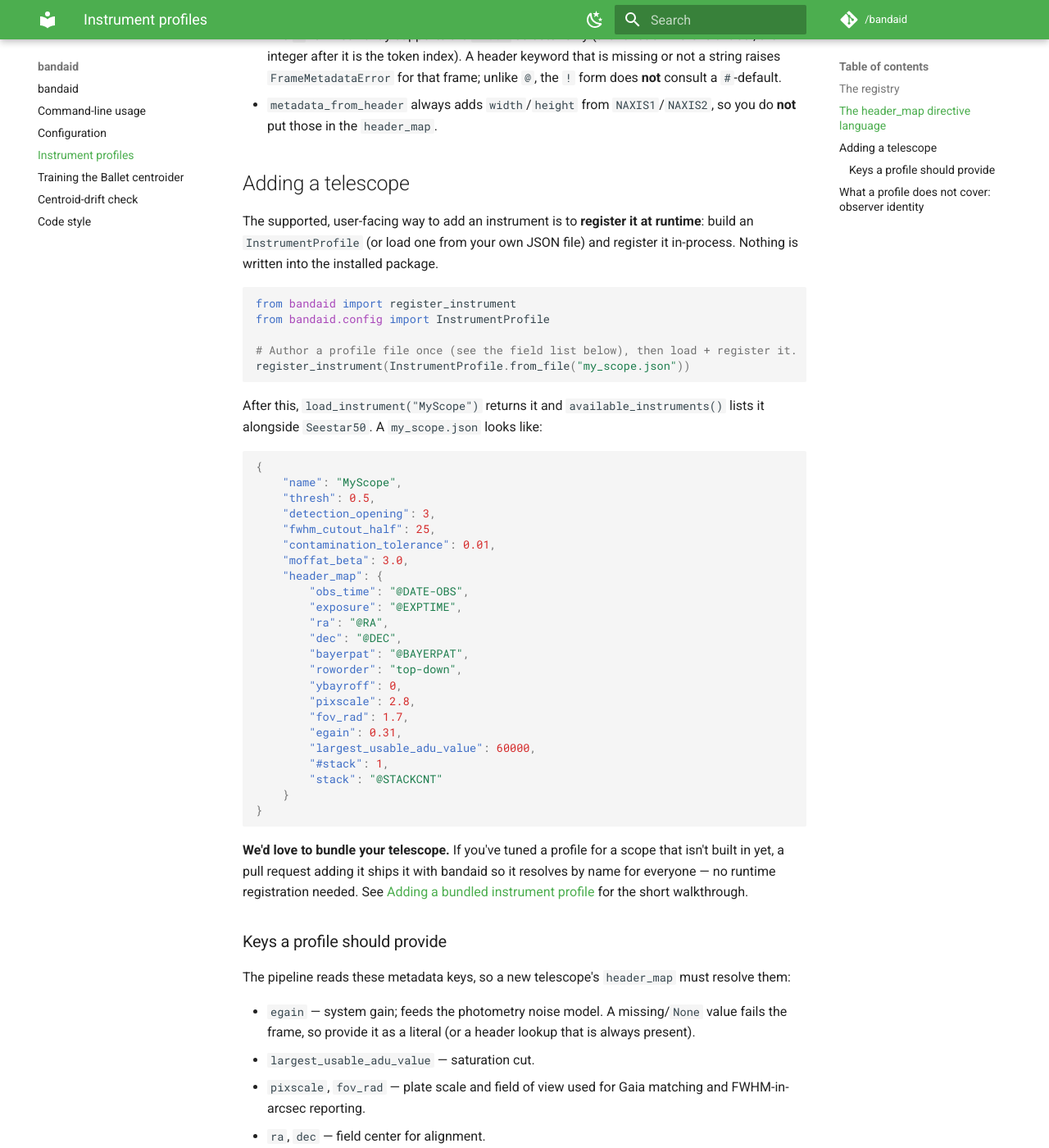
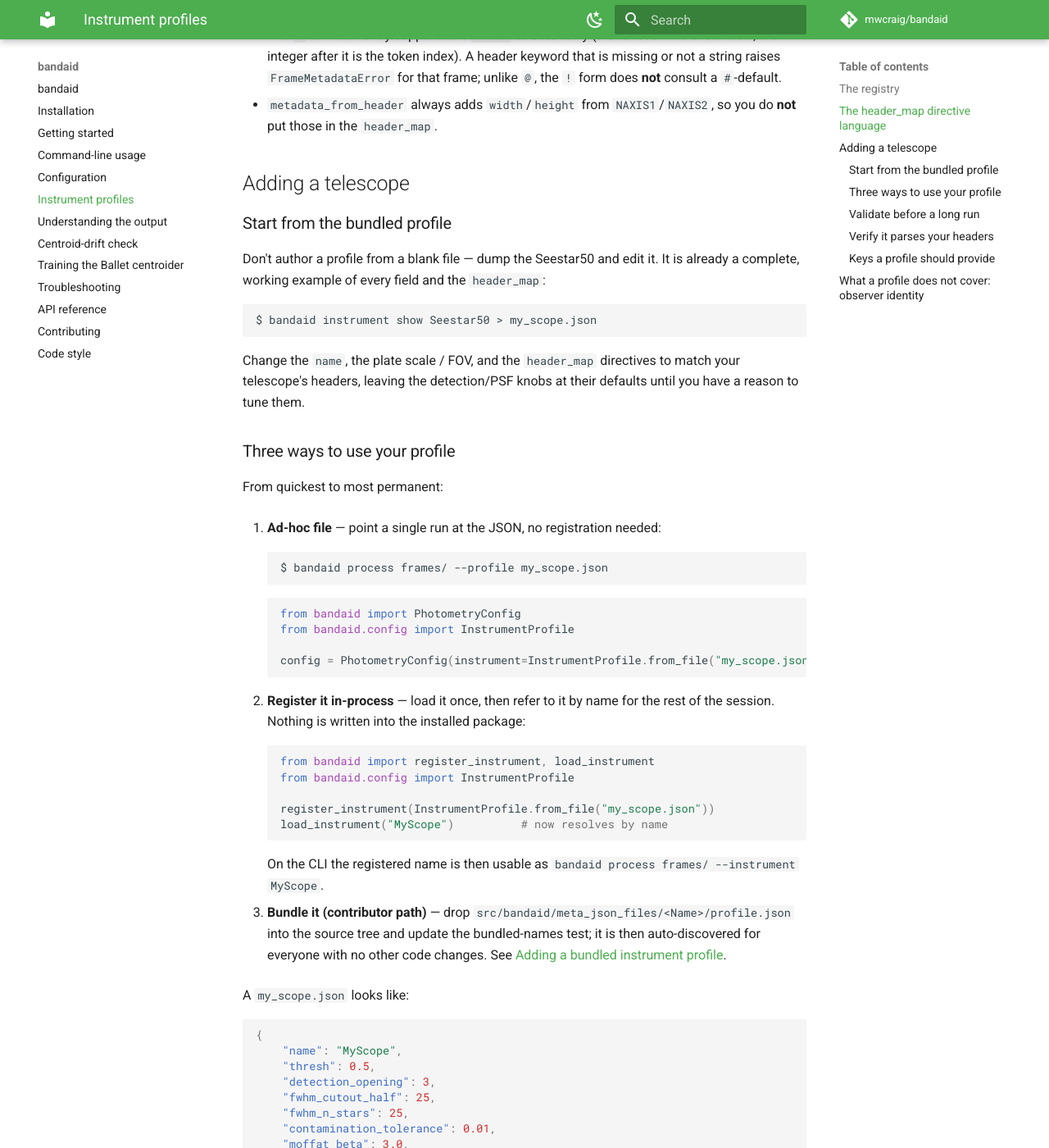
Before and after one commit to mwcraig/bandaid, an MkDocs documentation site: the page built from docs/instrument_profiles.md, in a window 1280 px wide and 1400 px high, scrolled down 1628 px. Shown: the whole window at 82% size. Built offline with MkDocs 1.6.1 and Material for MkDocs 9.7.7, drawn with Linux system fonts in a browser that asks for light colours; comment, search, counter and statistics services are not loaded; some of the changed text lies outside the part shown.

Commit message:
Implement the bandaid user-documentation outline
Build out the task-oriented MkDocs site from documentation_outline.md:

- New pages: installation, getting_started, outputs, troubleshooting, api.
- Rewrite the cookiecutter index.md and README.md (drop hello_world(),
  the badge TODO, and "describe what it does"); lead with the three-idea
  mental model (Gaia forced photometry, prepare/process batch model,
  output shape).
- Fix mkdocs.yml repo_url/repo_name/social link to mwcraig/bandaid.
- Update .pages nav for the new pages + contributing.
- configuration.md: add the fwhm_n_stars row; command_line.md: add the
  -v/--verbose row; instrument_profiles.md: start-from-bundled, three
  ways to use a profile, validate/verify; mark training page advanced.

Corrected against the code while writing:
- Output is one .star file PER FRAME (a StarListSet bundling one StarList
  per Bayer filter), not one file per filter; per-star fields are only
  x/y/ra/dec/tot_count/count_err/bkgd_count/peak_count. sky/snr/
  centroid_drift live on the in-memory table, not the written file.
- Contamination: targets are dropped at prepare_batch; no contaminated
  column is written (corrects the old "not wired in" wording).

mkdocs build --strict passes with zero warnings.

Co-Authored-By: Claude Opus 4.8 <noreply@anthropic.com>
Claude-Session: https://claude.ai/code/session_01HzKWUca3KVMmAqFjLhyNRU

````diff
--- /dev/null
+++ b/docs/getting_started.md
@@ -0,0 +1,98 @@
+# Getting started
+
+This is the ~10-minute end-to-end run: point bandaid at a folder of Seestar
+frames and read the photometry back out. If you have not installed it yet, see
+[Installation](installation.md).
+
+## Three ideas to keep in mind
+
+bandaid works a little differently from a "detect the stars in my image" tool.
+Three ideas explain almost everything you'll see:
+
+1. **Positions come from Gaia, not from your image.** bandaid does *forced*
+    photometry: it measures flux at the positions of a magnitude-limited Gaia
+    catalog rather than detecting your own sources. You do not give it a target
+    list — it builds one from Gaia for wherever the telescope was pointed.
+1. **It works in batches.** One slow preparation pass on the first frame
+    (`prepare_batch`) sets up the Gaia catalog, plate scale, field of view, Bayer
+    masks, and centroiding model; then a fast per-frame loop (`process_batch`)
+    reuses all of that for every remaining frame.
+1. **The output is one `.star` file per frame** — each file bundles a separate
+    star list for every Bayer filter (red/green/blue, plus a luminance channel) —
+    plus a single `qa_manifest.csv` summarizing the whole run.
+
+## Run it (CLI)
+
+Point `bandaid process` at a directory of frames and give it somewhere to write:
+
+```bash
+$ bandaid process night-of-2026-06-27/ -o out/ -v
+```
+
+`-v` streams per-frame progress so you can watch the batch move (use `-vv` for
+debug detail). The first frame takes the longest — that is the once-per-batch
+preparation from idea 2 — and the rest follow quickly.
+
+## What lands in `out/`
+
+```text
+out/
+├── frame_0001.star      # one file per frame; bundles all Bayer filters inside
+├── frame_0002.star
+│   ...
+└── qa_manifest.csv      # one row per input frame
+```
+
+You get **one `.star` file per frame** that processed cleanly, plus one
+`qa_manifest.csv` for the run. Each `.star` file is a JSON document holding a
+separate star list for each Bayer filter — red (`TR`), green (`TG`), blue
+(`TB`), and a full-frame luminance channel (`L4`) unless you pass
+`--no-append-l4`. The per-star fields are covered in
+[Understanding the output](outputs.md).
+
+## Read the QA manifest
+
+`qa_manifest.csv` has one row per input frame and is the fastest way to sanity-
+check a night. The columns:
+
+| Column         | What it tells you                                                |
+| -------------- | ---------------------------------------------------------------- |
+| `file`         | The input frame.                                                 |
+| `status`       | `ok`, `skipped: <reason>`, or `error: <type>`.                   |
+| `n_detected`   | How many stars were detected in the frame.                       |
+| `sky_median`   | Median sky background — climbs as clouds or moonlight roll in.   |
+| `fwhm`         | Measured FWHM (seeing). A spike flags a soft/trailed frame.      |
+| `wcs_solved`   | Whether a WCS was solved (`False` on a plate-solve failure).     |
+| `n_good_stars` | Stars that survived photometry filtering and reached the output. |
+
+A healthy night is mostly `status=ok` with steady `fwhm` and `sky_median`. Rows
+with `status` other than `ok`, or a sudden jump in `fwhm`/`sky_median`, point you
+straight at the bad frames — see [Troubleshooting](troubleshooting.md).
+
+## The same run from Python
+
+The CLI is a thin wrapper over one function, `photometer_frames`:
+
+```python
+from bandaid import photometer_frames
+
+frames, results = photometer_frames(
+    "night-of-2026-06-27/",
+    output_dir="out/",
+)
+# frames  -> the expanded, sorted list of input frames
+# results -> {input frame: written .star path} for each frame that succeeded
+```
+
+`photometer_frames` does the same file expansion, `prepare_batch`, and
+`process_batch` the CLI runs. Pass `config=` to tune it (see
+[Configuration](configuration.md)) or `weights=` to use your own Ballet weights.
+
+## Where to go next
+
+- **[Configuration](configuration.md)** — the knobs an intermediate user
+    actually changes (aperture sizes, Gaia magnitude limit, drift cuts).
+- **[Instrument profiles](instrument_profiles.md)** — point bandaid at a
+    telescope other than the Seestar50.
+- **[Understanding the output](outputs.md)** — what every `.star` and
+    `qa_manifest.csv` column means, and how to spot untrustworthy measurements.
--- a/docs/instrument_profiles.md
+++ b/docs/instrument_profiles.md
@@ -4,7 +4,8 @@ An **instrument profile** is bandaid's model of a single telescope. It bundles
 the two telescope-specific things the pipeline needs:
 
 - the **detection / PSF tuning** knobs (`thresh`, `detection_opening`,
-    `fwhm_cutout_half`, `contamination_tolerance`, `moffat_beta`), and
+    `fwhm_cutout_half`, `fwhm_n_stars`, `contamination_tolerance`, `moffat_beta`),
+    and
 - the **header map** — a small mapping that tells the pipeline how to read that
     telescope's per-frame FITS headers into the metadata it needs.
 
@@ -69,20 +70,57 @@ Notes:
 
 ## Adding a telescope
 
-The supported, user-facing way to add an instrument is to **register it at
-runtime**: build an `InstrumentProfile` (or load one from your own JSON file) and
-register it in-process. Nothing is written into the installed package.
+### Start from the bundled profile
 
-```python
-from bandaid import register_instrument
-from bandaid.config import InstrumentProfile
+Don't author a profile from a blank file — dump the Seestar50 and edit it. It is
+already a complete, working example of every field and the `header_map`:
 
-# Author a profile file once (see the field list below), then load + register it.
-register_instrument(InstrumentProfile.from_file("my_scope.json"))
+```bash
+$ bandaid instrument show Seestar50 > my_scope.json
 ```
 
-After this, `load_instrument("MyScope")` returns it and `available_instruments()`
-lists it alongside `Seestar50`. A `my_scope.json` looks like:
+Change the `name`, the plate scale / FOV, and the `header_map` directives to match
+your telescope's headers, leaving the detection/PSF knobs at their defaults until
+you have a reason to tune them.
+
+### Three ways to use your profile
+
+From quickest to most permanent:
+
+1. **Ad-hoc file** — point a single run at the JSON, no registration needed:
+
+    ```bash
+    $ bandaid process frames/ --profile my_scope.json
+    ```
+
+    ```python
+    from bandaid import PhotometryConfig
+    from bandaid.config import InstrumentProfile
+
+    config = PhotometryConfig(instrument=InstrumentProfile.from_file("my_scope.json"))
+    ```
+
+1. **Register it in-process** — load it once, then refer to it by name for the
+    rest of the session. Nothing is written into the installed package:
+
+    ```python
+    from bandaid import register_instrument, load_instrument
+    from bandaid.config import InstrumentProfile
+
+    register_instrument(InstrumentProfile.from_file("my_scope.json"))
+    load_instrument("MyScope")          # now resolves by name
+    ```
+
+    On the CLI the registered name is then usable as
+    `bandaid process frames/ --instrument MyScope`.
+
+1. **Bundle it (contributor path)** — drop
+    `src/bandaid/meta_json_files/<Name>/profile.json` into the source tree and
+    update the bundled-names test; it is then auto-discovered for everyone with no
+    other code changes. See
+    [Adding a bundled instrument profile](contributing.md#adding-a-bundled-instrument-profile).
+
+A `my_scope.json` looks like:
 
 ```json
 {
@@ -90,6 +128,7 @@ lists it alongside `Seestar50`. A `my_scope.json` looks like:
     "thresh": 0.5,
     "detection_opening": 3,
     "fwhm_cutout_half": 25,
+    "fwhm_n_stars": 25,
     "contamination_tolerance": 0.01,
     "moffat_beta": 3.0,
     "header_map": {
@@ -115,6 +154,34 @@ that isn't built in yet, a pull request adding it ships it with bandaid so it
 resolves by name for everyone — no runtime registration needed. See
 [Adding a bundled instrument profile](contributing.md#adding-a-bundled-instrument-profile)
 for the short walkthrough.
+
+### Validate before a long run
+
+Catch a typo before it fails deep in an overnight batch. Validate the profile (as
+part of a full config) up front:
+
+```bash
+$ bandaid config validate my_config.json
+```
+
+`InstrumentProfile.from_file` raises the same Pydantic errors directly. The common
+ones are out-of-range values — `thresh`, `contamination_tolerance`, and
+`moffat_beta` must be `> 0`; `detection_opening`, `fwhm_cutout_half`, and
+`fwhm_n_stars` must be `>= 1`.
+
+### Verify it parses your headers
+
+Validation checks the profile's *shape*, not that its `header_map` matches your
+FITS files. Confirm the directives actually resolve by running a **single frame**
+with `-vv` and checking that metadata (pixel scale, gain, RA/Dec) resolved and a
+`.star` file was written:
+
+```bash
+$ bandaid process one_frame.fit --profile my_scope.json -o /tmp/check -vv
+```
+
+A `FrameMetadataError` here means a `header_map` directive points at a keyword
+your headers don't carry — see [Troubleshooting](troubleshooting.md).
 
 ### Keys a profile should provide
 
--- a/mkdocs.yml
+++ b/mkdocs.yml
@@ -57,13 +57,13 @@ plugins:
 extra:
   social:
     - icon: fontawesome/brands/github
-      link: https://github.com/
+      link: https://github.com/mwcraig/bandaid
       name: AAVSO STWG
 
 copyright: Copyright &copy 2026 AAVSO
 
-repo_url: https://github.com//bandaid
-repo_name: /bandaid
+repo_url: https://github.com/mwcraig/bandaid
+repo_name: mwcraig/bandaid
 
 watch:
   - src/bandaid
````
Also changed, not shown: README.md (+40 -32 lines), docs/api.md (added, +71 -0 lines), docs/command_line.md (+7 -0 lines), docs/configuration.md (+1 -0 lines), docs/index.md (+38 -3 lines), docs/installation.md (added, +61 -0 lines), docs/outputs.md (added, +136 -0 lines), docs/training_the_ballet_centroider.md (+7 -0 lines), docs/troubleshooting.md (added, +91 -0 lines), docs/.pages.
